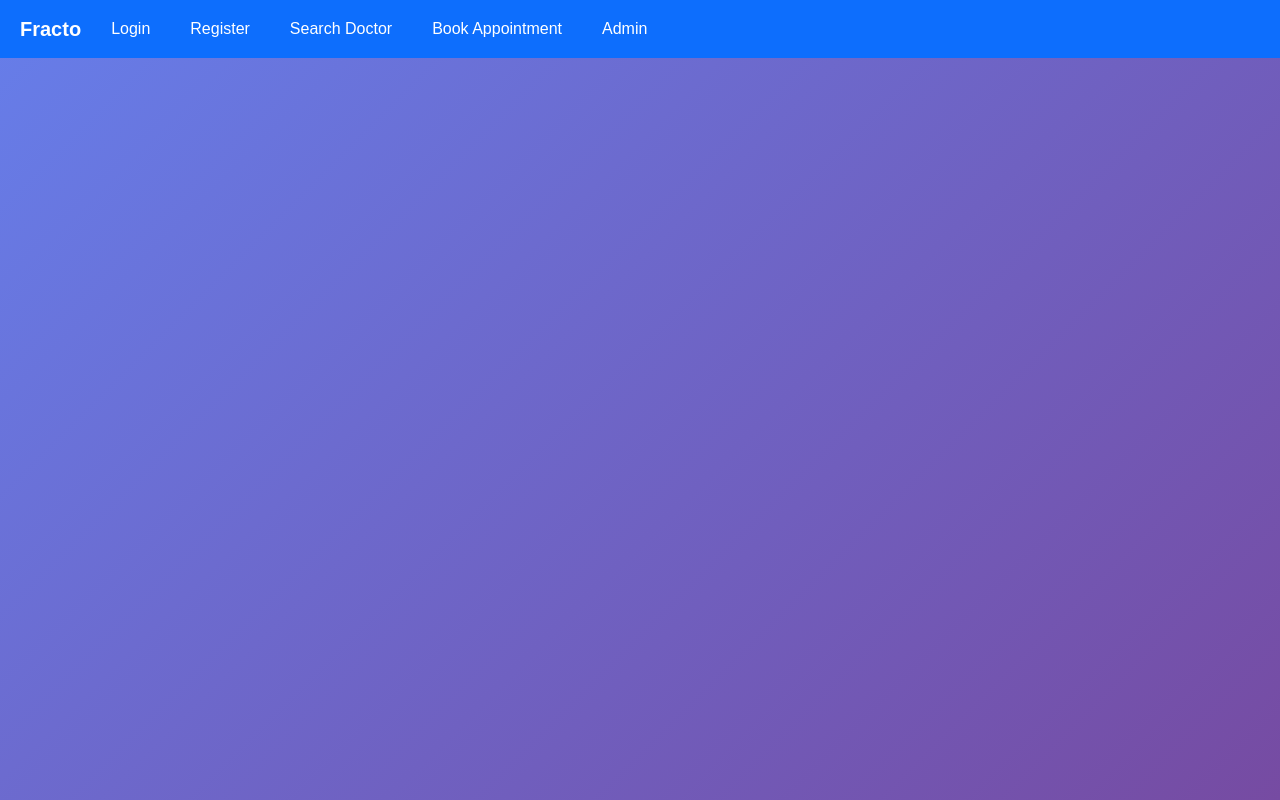
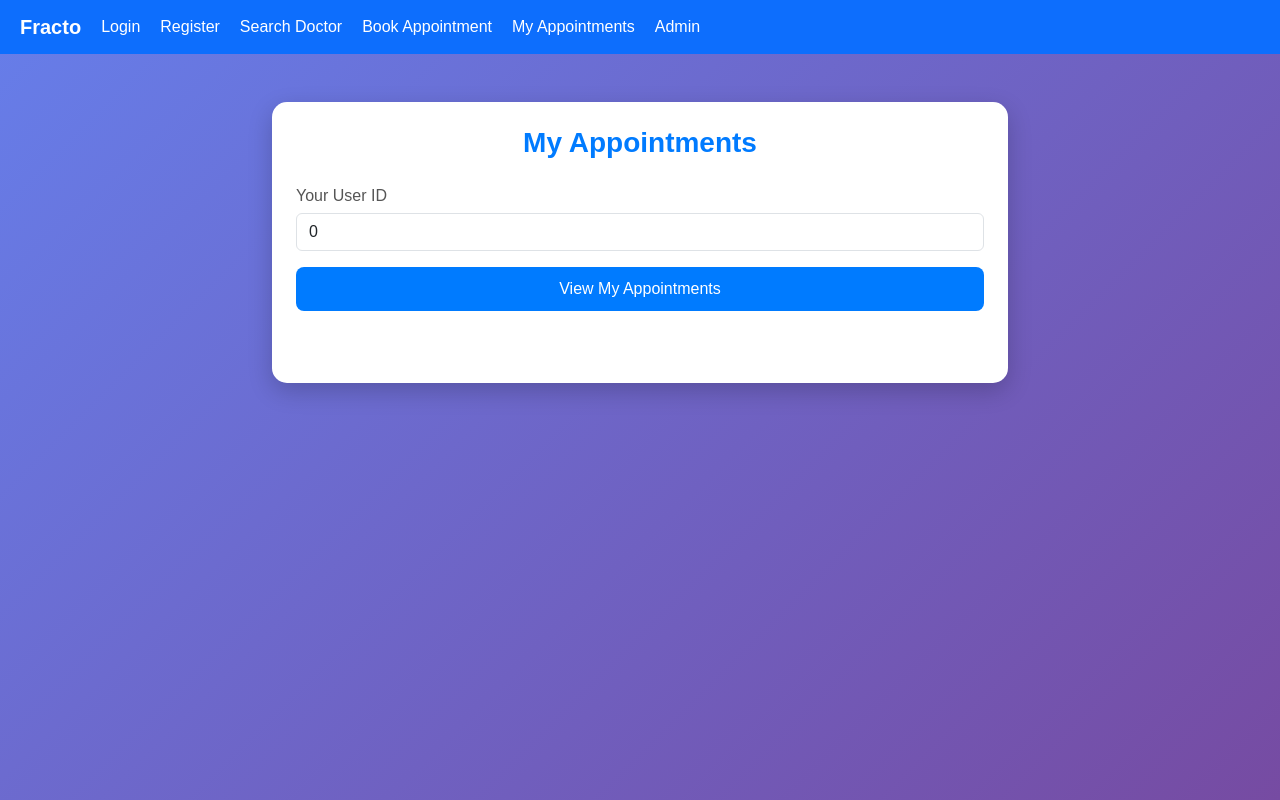
Before and after one commit to Mansi-Aditya/Fracto, an Angular app in the folder fracto-frontend/: page /my-appointments in a window 1280 px wide. Before the commit this address led to /. Built offline with nearby package versions, Linux system fonts and the light colour scheme.

Commit message:
add my appointments page sprint 2

```diff
--- a/fracto-frontend/src/app/app.html
+++ b/fracto-frontend/src/app/app.html
@@ -1,10 +1,11 @@
 <nav style="background-color: #0d6efd; padding: 12px 20px; display: flex; align-items: center; gap: 20px; flex-wrap: wrap;">
-  <span style="color: white; font-weight: bold; font-size: 20px;">Fracto</span>
-  <a href="/login" style="color: white; text-decoration: none; padding: 5px 10px;">Login</a>
-  <a href="/register" style="color: white; text-decoration: none; padding: 5px 10px;">Register</a>
-  <a href="/search" style="color: white; text-decoration: none; padding: 5px 10px;">Search Doctor</a>
-  <a href="/book" style="color: white; text-decoration: none; padding: 5px 10px;">Book Appointment</a>
-  <a href="/admin-login" style="color: white; text-decoration: none; padding: 5px 10px;">Admin</a>
+  <a style="color: white; font-weight: bold; font-size: 20px; text-decoration: none;" href="/login">Fracto</a>
+  <a style="color: white; text-decoration: none;" href="/login">Login</a>
+  <a style="color: white; text-decoration: none;" href="/register">Register</a>
+  <a style="color: white; text-decoration: none;" href="/search">Search Doctor</a>
+  <a style="color: white; text-decoration: none;" href="/book">Book Appointment</a>
+  <a style="color: white; text-decoration: none;" href="/my-appointments">My Appointments</a>
+  <a style="color: white; text-decoration: none;" href="/admin-login">Admin</a>
 </nav>
 
 <router-outlet></router-outlet>
--- a/fracto-frontend/src/app/app.routes.ts
+++ b/fracto-frontend/src/app/app.routes.ts
@@ -5,6 +5,7 @@ import { BookAppointmentComponent } from './pages/book-appointment/book-appointm
 import { RegisterComponent } from './pages/register/register.component';
 import { AdminLoginComponent } from './pages/admin-login/admin-login.component';
 import { AdminDashboardComponent } from './pages/admin-dashboard/admin-dashboard.component';
+import { MyAppointmentsComponent } from './pages/my-appointments/my-appointments.component';
 
 export const routes: Routes = [
   { path: '', redirectTo: 'login', pathMatch: 'full' },
@@ -12,6 +13,7 @@ export const routes: Routes = [
   { path: 'register', component: RegisterComponent },
   { path: 'search', component: DoctorSearchComponent },
   { path: 'book', component: BookAppointmentComponent },
+  { path: 'my-appointments', component: MyAppointmentsComponent },
   { path: 'admin-login', component: AdminLoginComponent },
   { path: 'admin-dashboard', component: AdminDashboardComponent }
 ];
--- /dev/null
+++ b/fracto-frontend/src/app/pages/my-appointments/my-appointments.component.html
@@ -0,0 +1,53 @@
+<div class="container mt-5">
+  <div class="row justify-content-center">
+    <div class="col-md-8">
+      <div class="card p-4">
+        <h3 class="text-center mb-4">My Appointments</h3>
+
+        <div class="mb-3">
+          <label>Your User ID</label>
+          <input type="number" class="form-control" [(ngModel)]="userId" placeholder="Enter your user id" />
+        </div>
+
+        <button class="btn btn-primary w-100 mb-3" (click)="getAppointments()">
+          View My Appointments
+        </button>
+
+        <p style="color:red">{{errorMessage()}}</p>
+        <p style="color:green">{{successMessage()}}</p>
+
+        @if (appointments().length > 0) {
+          <table style="width: 100%; border-collapse: collapse;">
+            <tr style="background: #cce5ff;">
+              <th style="border: 1px solid #ccc; padding: 8px;">ID</th>
+              <th style="border: 1px solid #ccc; padding: 8px;">Doctor ID</th>
+              <th style="border: 1px solid #ccc; padding: 8px;">Date</th>
+              <th style="border: 1px solid #ccc; padding: 8px;">Time</th>
+              <th style="border: 1px solid #ccc; padding: 8px;">Status</th>
+              <th style="border: 1px solid #ccc; padding: 8px;">Action</th>
+            </tr>
+            @for (apt of appointments(); track apt.appointmentId) {
+              <tr>
+                <td style="border: 1px solid #ccc; padding: 8px;">{{apt.appointmentId}}</td>
+                <td style="border: 1px solid #ccc; padding: 8px;">{{apt.doctorId}}</td>
+                <td style="border: 1px solid #ccc; padding: 8px;">{{apt.appointmentDate | date}}</td>
+                <td style="border: 1px solid #ccc; padding: 8px;">{{apt.timeSlot}}</td>
+                <td style="border: 1px solid #ccc; padding: 8px;">{{apt.status}}</td>
+                <td style="border: 1px solid #ccc; padding: 8px;">
+                  @if (apt.status !== 'Cancelled') {
+                    <button (click)="cancelAppointment(apt.appointmentId)"
+                      style="background: red; color: white; border: none; padding: 5px 10px;">
+                      Cancel
+                    </button>
+                  } @else {
+                    <span style="color: gray;">Cancelled</span>
+                  }
+                </td>
+              </tr>
+            }
+          </table>
+        }
+      </div>
+    </div>
+  </div>
+</div>
--- /dev/null
+++ b/fracto-frontend/src/app/pages/my-appointments/my-appointments.component.ts
@@ -0,0 +1,55 @@
+import { Component, inject, signal } from '@angular/core';
+import { CommonModule } from '@angular/common';
+import { FormsModule } from '@angular/forms';
+import { HttpClient } from '@angular/common/http';
+
+@Component({
+  selector: 'app-my-appointments',
+  standalone: true,
+  imports: [CommonModule, FormsModule],
+  templateUrl: './my-appointments.component.html',
+  styleUrls: ['./my-appointments.component.css']
+})
+export class MyAppointmentsComponent {
+
+  userId = 0;
+  appointments = signal<any[]>([]);
+  successMessage = signal('');
+  errorMessage = signal('');
+
+  private http = inject(HttpClient);
+  private apiUrl = 'https://localhost:7096/api';
+
+  getAppointments() {
+    if (this.userId == 0) {
+      this.errorMessage.set('Please enter your User ID.');
+      return;
+    }
+
+    this.errorMessage.set('');
+    this.http.get<any[]>(`${this.apiUrl}/Appointment/user/${this.userId}`).subscribe({
+      next: (response) => {
+        this.appointments.set(response);
+        if (response.length == 0) {
+          this.errorMessage.set('No appointments found.');
+        }
+      },
+      error: () => {
+        this.errorMessage.set('No appointments found.');
+        this.appointments.set([]);
+      }
+    });
+  }
+
+  cancelAppointment(appointmentId: number) {
+    this.http.put(`${this.apiUrl}/Appointment/cancel/${appointmentId}`, {}, { responseType: 'text' }).subscribe({
+      next: () => {
+        this.successMessage.set('Appointment cancelled successfully!');
+        this.getAppointments();
+      },
+      error: () => {
+        this.errorMessage.set('Could not cancel appointment.');
+      }
+    });
+  }
+}
```
Also changed, not shown: fracto-frontend/src/app/pages/my-appointments/my-appointments.component.css (added).
